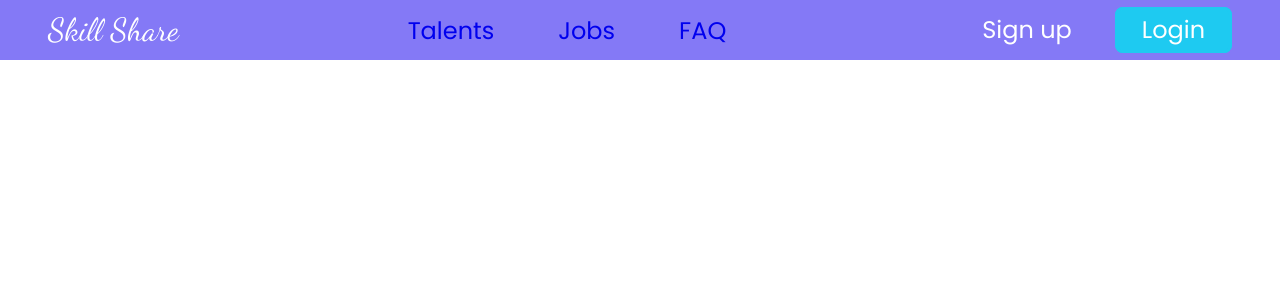
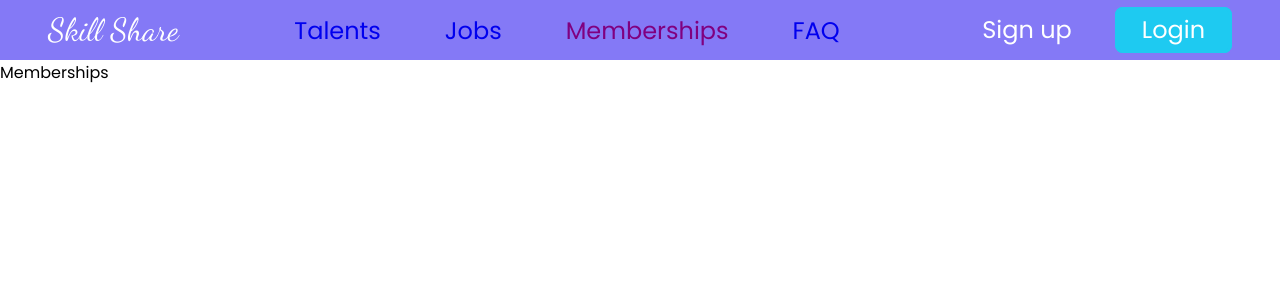
Before and after one commit to Krustew17/Skill-Share, a React (Vite) app in the folder frontend/: page /memberships in a window 1280 px wide. Shown: the top 300 px of the page. Built offline with nearby package versions, Linux system fonts and the light colour scheme.

Commit message:
fixed magic link nav bug but nav is glitchy

```diff
--- a/frontend/src/App.jsx
+++ b/frontend/src/App.jsx
@@ -2,6 +2,7 @@ import NavBar from "./components/nav/nav.jsx";
 import Hero from "./components/hero/hero.jsx";
 import Talents from "./components/talents/talents.jsx";
 import Jobs from "./components/jobs/jobs.jsx";
+import Memberships from "./components/memberships/memberships.jsx";
 import FAQ from "./components/FAQ/faq.jsx";
 import SignUp from "./components/sign up/signup.jsx";
 import Login from "./components/login/login.jsx";
@@ -17,6 +18,7 @@ function App() {
                     <Route path="/" element={<Hero />} />
                     <Route path="/talents" element={<Talents />} />
                     <Route path="/jobs" element={<Jobs />} />
+                    <Route path="/memberships" element={<Memberships />} />
                     <Route path="/FAQ" element={<FAQ />} />
                     <Route path="/sign-up" element={<SignUp />} />
                     <Route path="/login" element={<Login />} />
--- /dev/null
+++ b/frontend/src/components/memberships/memberships.jsx
@@ -0,0 +1,3 @@
+export default function Memberships() {
+    return <div>Memberships</div>;
+}
--- a/frontend/src/components/nav/nav.jsx
+++ b/frontend/src/components/nav/nav.jsx
@@ -5,6 +5,7 @@ import styles from "./nav.module.css";
 
 export default function NavBar() {
     const { authenticated, logout } = useContext(AuthContext);
+    console.log;
     return (
         <nav className={styles.navBar}>
             <Link to="/" className={styles.logo}>
@@ -13,6 +14,7 @@ export default function NavBar() {
             <ul className={styles.navList}>
                 <CustomLink to="/talents">Talents</CustomLink>
                 <CustomLink to="/jobs">Jobs</CustomLink>
+                <CustomLink to="/memberships">Memberships</CustomLink>
                 <CustomLink to="/FAQ">FAQ</CustomLink>
             </ul>
             {authenticated ? (
@@ -38,7 +40,7 @@ function CustomLink({ to, children, ...props }) {
     const isActive = useMatch({ path: resolvedPath.pathname });
 
     return (
-        <li className={isActive ? "active" : ""}>
+        <li className={isActive ? `${styles.isActive}` : ""}>
             <Link to={to} {...props}>
                 {children}
             </Link>
--- a/frontend/src/components/nav/nav.module.css
+++ b/frontend/src/components/nav/nav.module.css
@@ -72,3 +72,9 @@
     color: var(--primary-color);
     background-color: transparent;
 }
+.isActive a {
+    color: purple;
+}
+.active a:focus {
+    color: yellow;
+}
--- a/frontend/src/contexts/AuthContext.jsx
+++ b/frontend/src/contexts/AuthContext.jsx
@@ -3,18 +3,9 @@ import React, { createContext, useState, useEffect } from "react";
 const AuthContext = createContext();
 
 const AuthProvider = ({ children }) => {
-    const [authenticated, setAuthenticated] = useState(false);
-
-    useEffect(() => {
-        const token = localStorage.getItem("token");
-        if (token !== "undefined" && token !== null) {
-            setAuthenticated(true);
-        }
-    }, []);
-
-    const login = () => {
-        setAuthenticated(true);
-    };
+    const [authenticated, setAuthenticated] = useState(
+        !!localStorage.getItem("token")
+    );
 
     const logout = () => {
         setAuthenticated(false);
@@ -22,7 +13,7 @@ const AuthProvider = ({ children }) => {
     };
 
     return (
-        <AuthContext.Provider value={{ authenticated, login, logout }}>
+        <AuthContext.Provider value={{ authenticated, logout }}>
             {children}
         </AuthContext.Provider>
     );
--- a/frontend/src/main.jsx
+++ b/frontend/src/main.jsx
@@ -6,11 +6,11 @@ import "./index.css";
 import { BrowserRouter } from "react-router-dom";
 
 ReactDOM.createRoot(document.getElementById("root")).render(
-    <React.StrictMode>
-        <AuthProvider>
-            <BrowserRouter>
-                <App />
-            </BrowserRouter>
-        </AuthProvider>
-    </React.StrictMode>
+    // <React.StrictMode>
+    <AuthProvider>
+        <BrowserRouter>
+            <App />
+        </BrowserRouter>
+    </AuthProvider>
+    // </React.StrictMode>
 );
```
